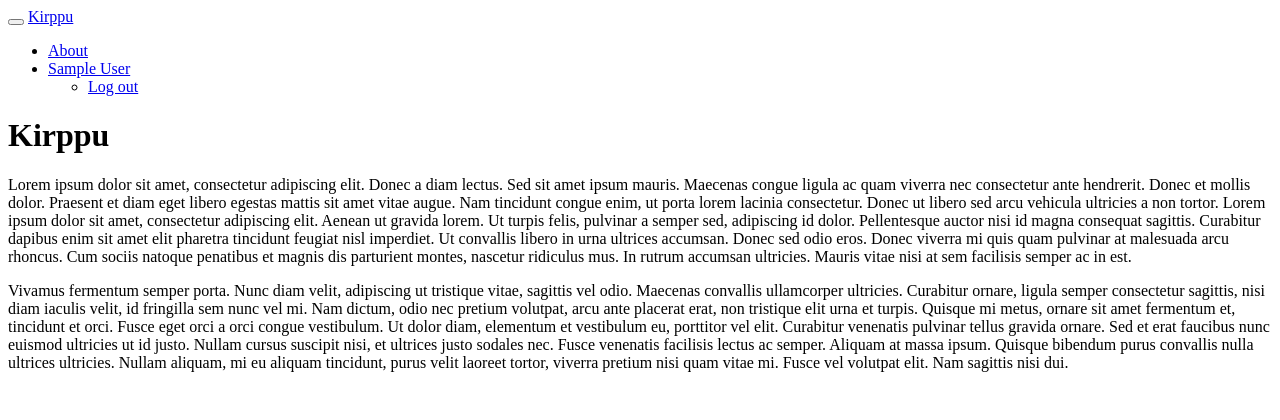
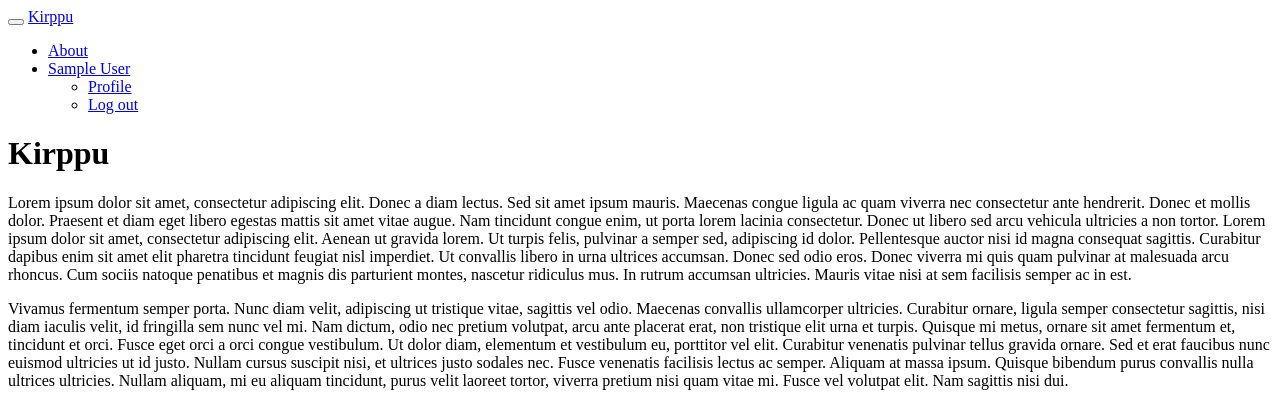
Before and after one commit to mniemela/kirppu, a Django app: page /kirppu/vendor/ in a window 1280 px wide. Shown: the top 420 px of the page. Run offline with Django 3.2, Linux system fonts and the light colour scheme; the visitor is signed in with stand-in values (Sample User, id 1); parts of the project's set-up code (start-up, migrations or seed data) failed here and were passed over; some libraries are stand-ins or nearby versions.

Commit message:
Add link to vendor's Kompassi profile.

```diff
--- a/kirppu/app/templates/app_vendor.html
+++ b/kirppu/app/templates/app_vendor.html
@@ -8,6 +8,7 @@
                 <b class="caret"></b>
             </a>
             <ul class="dropdown-menu">
+                <li><a href="{{ profile_url }}" target="_blank">Profile</a></li>
                 <li><a href="{{ logout_url }}">Log out</a></li>
             </ul>
         </li>
--- a/kirppu/app/views.py
+++ b/kirppu/app/views.py
@@ -365,6 +365,7 @@ def vendor_view(request):
         'user': request.user,
         'login_url': url.reverse('kirppu:login_view'),
         'logout_url': url.reverse('kirppu:logout_view'),
+        'profile_url': settings.PROFILE_URL,
     }
     return render(request, "app_vendor.html", context)
 
--- a/kirppu/settings.py
+++ b/kirppu/settings.py
@@ -290,6 +290,7 @@ KOMPASSI_API_APPLICATION_PASSWORD = KOMPASSI_CROWD_APPLICATION_PASSWORD
 
 LOGIN_URL = 'https://kompassidev.tracon.fi/crowd'
 LOGOUT_URL = 'https://kompassidev.tracon.fi/logout'
+PROFILE_URL = 'https://kompassidev.tracon.fi/profile'
 
 KIRPPU_CHECKOUT_ACTIVE = False
 
```
